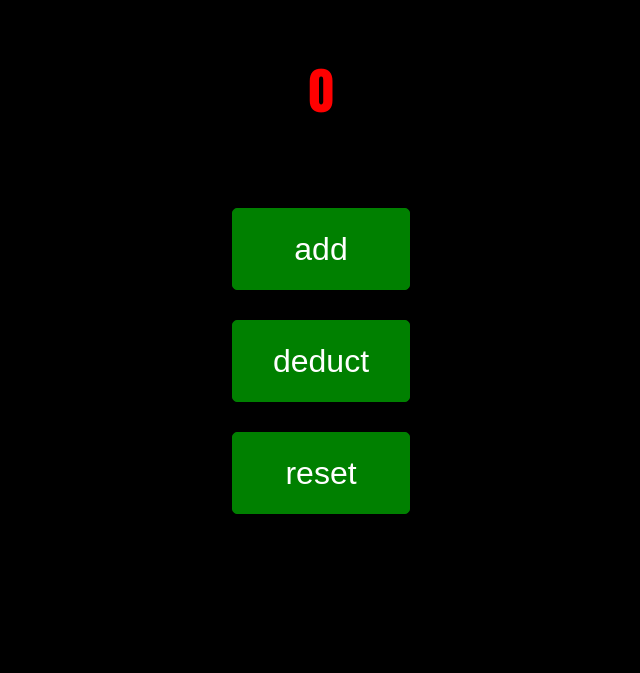
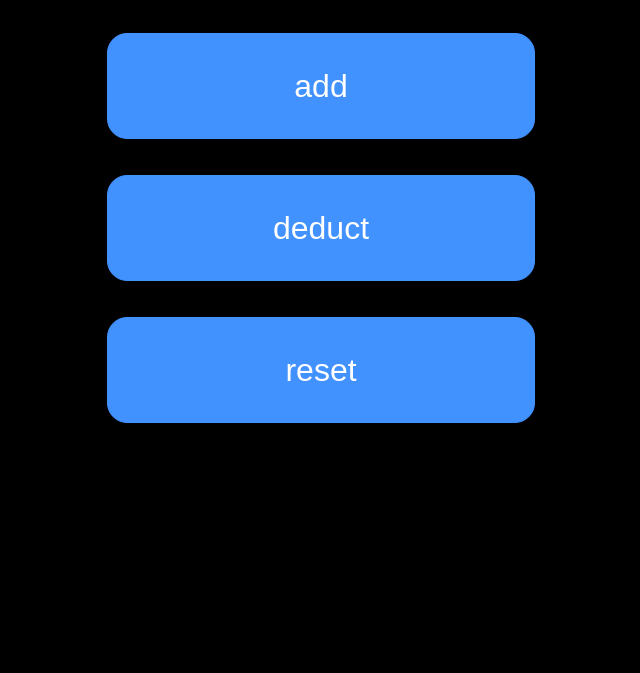
Before and after one commit to sergeymoryakov/counter, a plain HTML site: page index.html in a window 1280 px wide. Shown: the part 127-800 px from the top of the page, without its empty margins (319-959 px from the left). Drawn offline with Linux system fonts and the light colour scheme.

Commit message:
Add reset and styling

```diff
--- a/index.html
+++ b/index.html
@@ -5,6 +5,10 @@
     <meta http-equiv="X-UA-Compatible" content="IE=edge">
     <meta name="viewport" content="width=device-width, initial-scale=1.0">
     <title>Counter</title>
+    <link rel="stylesheet" href="reset.css">
+    <link rel="preconnect" href="https://fonts.googleapis.com">
+    <link rel="preconnect" href="https://fonts.gstatic.com" crossorigin>
+    <link href="https://fonts.googleapis.com/css2?family=Manrope:wght@400;700&display=swap" rel="stylesheet">
     <link rel="stylesheet" href="style.css">
 </head>
 <body>
--- /dev/null
+++ b/reset.css
@@ -0,0 +1,49 @@
+/* http://meyerweb.com/eric/tools/css/reset/
+   v2.0 | 20110126
+   License: none (public domain)
+*/
+
+html, body, div, span, applet, object, iframe,
+h1, h2, h3, h4, h5, h6, p, blockquote, pre,
+a, abbr, acronym, address, big, cite, code,
+del, dfn, em, img, ins, kbd, q, s, samp,
+small, strike, strong, sub, sup, tt, var,
+b, u, i, center,
+dl, dt, dd, ol, ul, li,
+fieldset, form, label, legend,
+table, caption, tbody, tfoot, thead, tr, th, td,
+article, aside, canvas, details, embed,
+figure, figcaption, footer, header, hgroup,
+menu, nav, output, ruby, section, summary,
+time, mark, audio, video {
+    box-sizing: border-box;
+	margin: 0;
+	padding: 0;
+	border: 0;
+	font-size: 100%;
+	font: inherit;
+	vertical-align: baseline;
+}
+/* HTML5 display-role reset for older browsers */
+article, aside, details, figcaption, figure,
+footer, header, hgroup, menu, nav, section {
+	display: block;
+}
+body {
+	line-height: 1;
+}
+ol, ul {
+	list-style: none;
+}
+blockquote, q {
+	quotes: none;
+}
+blockquote:before, blockquote:after,
+q:before, q:after {
+	content: '';
+	content: none;
+}
+table {
+	border-collapse: collapse;
+	border-spacing: 0;
+}
--- a/style.css
+++ b/style.css
@@ -1,11 +1,15 @@
 body {
-    font-family: Impact, Haettenschweiler, 'Arial Narrow Bold', sans-serif;
-    color: aquamarine;
+    font-family: 'Manrope', sans-serif;
+    font-weight: 700;
+    color: white;
     background-color: black;
 }
 
 h1,
-p {
+p,
+button {
+    font-size: 32px;
+    line-height: 44px;
     display: block;
     text-align: center;
 }
@@ -14,22 +18,20 @@ p {
     margin: auto;
     display: flex;
     flex-direction: column;
-    gap: 30px;
+    gap: 36px;
     width: fit-content;
     height: fit-content;
 }
 
 .display {
     font-size: 50px;
-    color: red;
+    color: #4191FF;
 }
 
 button {
-    padding: 20px 40px;
-    font-size: 32px;
-    line-height: 40px;
+    padding: 30px 165px;
     color: white;
-    background-color: green;
-    border: 1px solid green;
-    border-radius: 5px;
+    background-color: #4191FF;
+    border: 1px solid #4191FF;
+    border-radius: 20px;
 }
```
